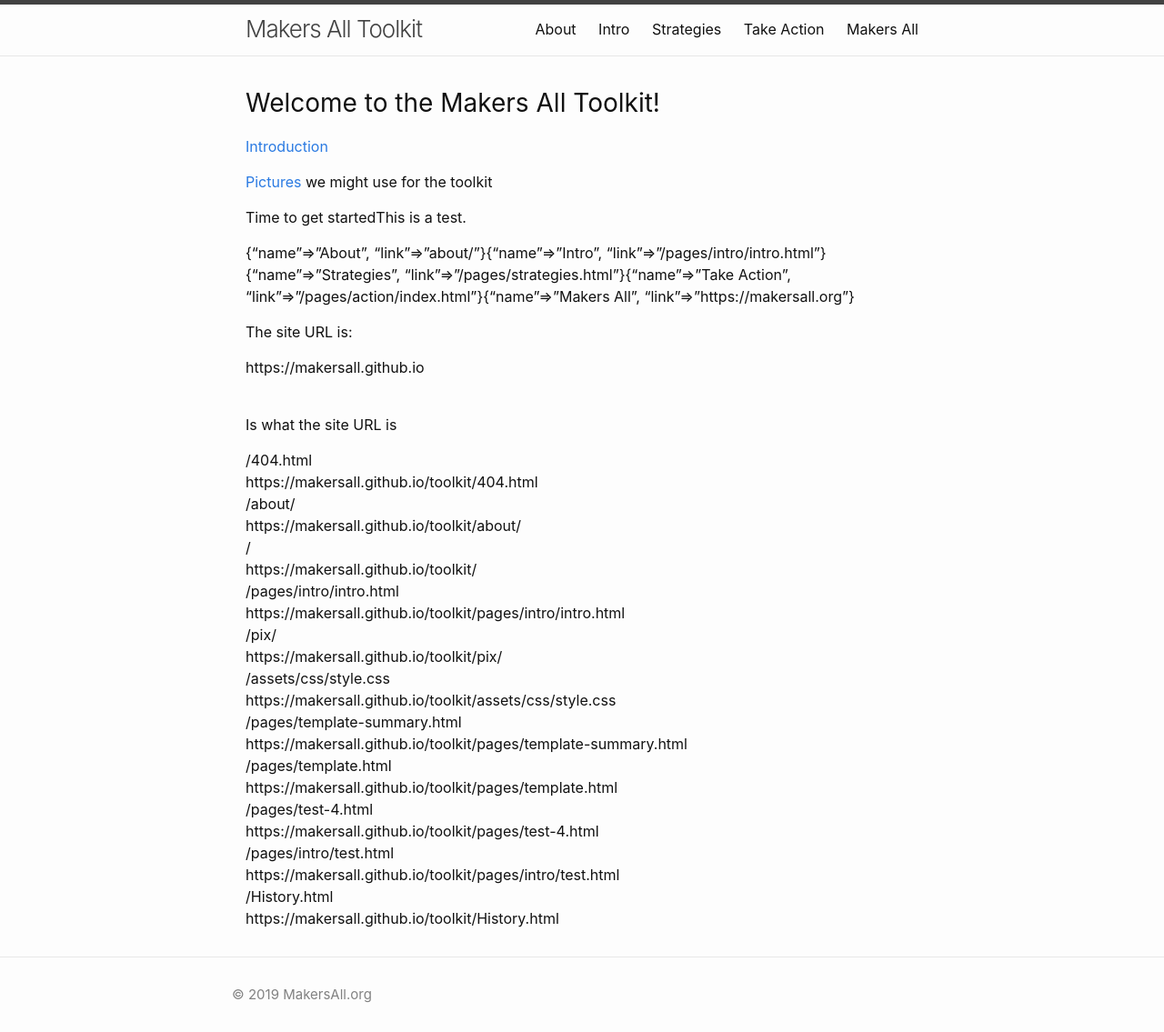
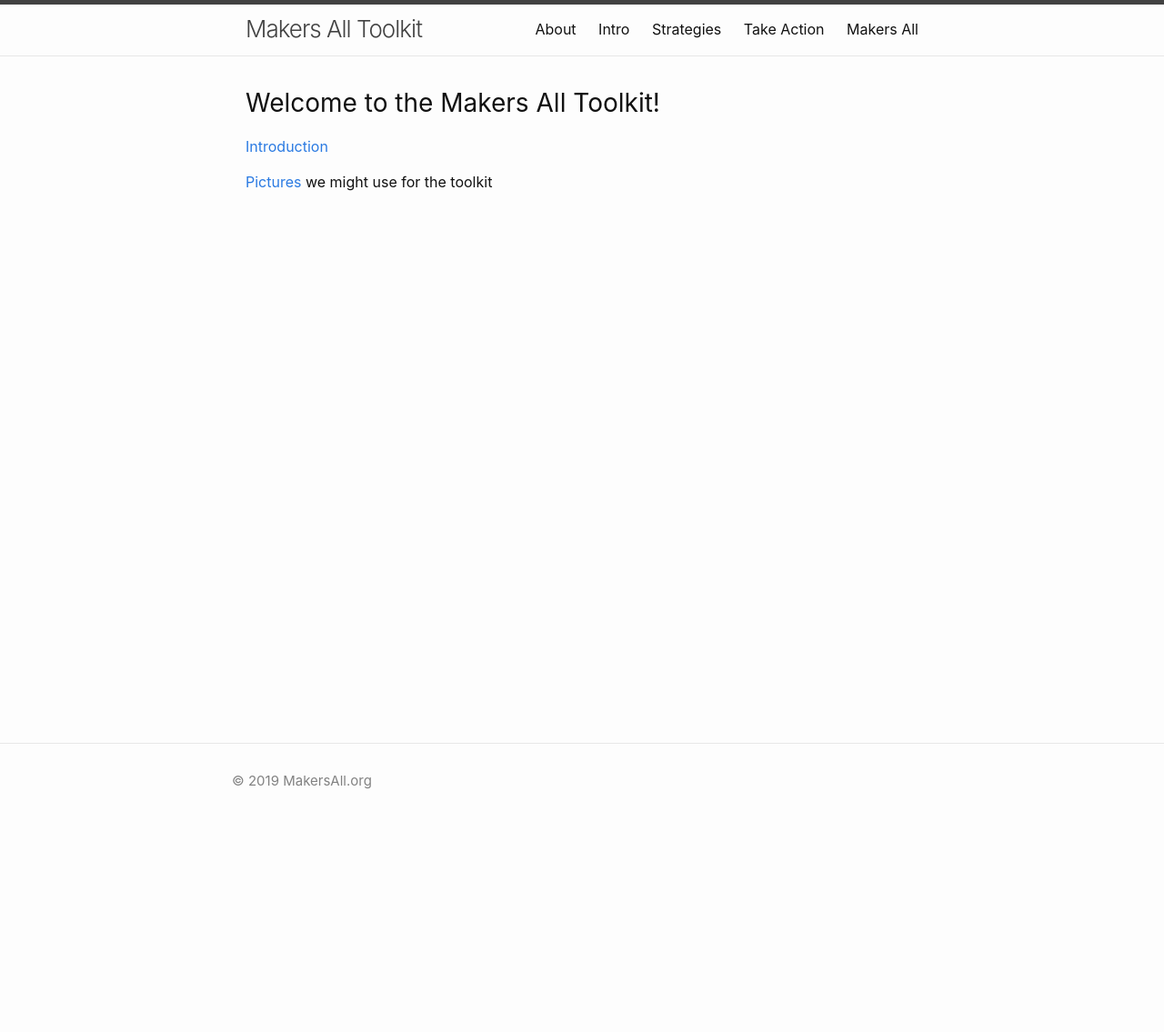
Before and after one commit to makersall/toolkit, a Jekyll site: the page built from index.md, in a window 1280 px wide. Shown: the whole page at 91% size. Built offline with Jekyll 4.4.1, drawn with Linux system fonts in a browser that asks for light colours; after the commit the page ends 900 px from its top, so only the background shows below that.

Commit message:
Cleanup homepage, fix link to introduction

```diff
--- a/index.md
+++ b/index.md
@@ -2,33 +2,6 @@
 layout: home
 ---
 
-[Introduction](/pages/intro/intro.html)
+[Introduction](pages/intro/intro.html)
 
 [Pictures](pix/) we might use for the toolkit
-
-Time to get started
-
- {%- assign default_paths = site.pages | map: "path" -%}
-{%- assign page_paths = site.header_pages | default: default_paths -%}
-
-
-This is a test.
-
-{{site.navigation_links}}
-
-The site URL is:<br/>
-
-{{site.url}}
-
-<br/>
-Is what the site URL is
-
-<div class="trigger">
-{%- for path in page_paths -%}
-{%- assign my_page = site.pages | where: "path", path | first -%}
-{{ my_page.url}}<br/>
-{{ my_page.url  | absolute_url}}<br/>
-
-<!-- <a class="page-link" href="{{ my_page.url | relative_url }}">{{ my_page.title | escape }}</a> -->
-{%- endfor -%}
-</div>
```
